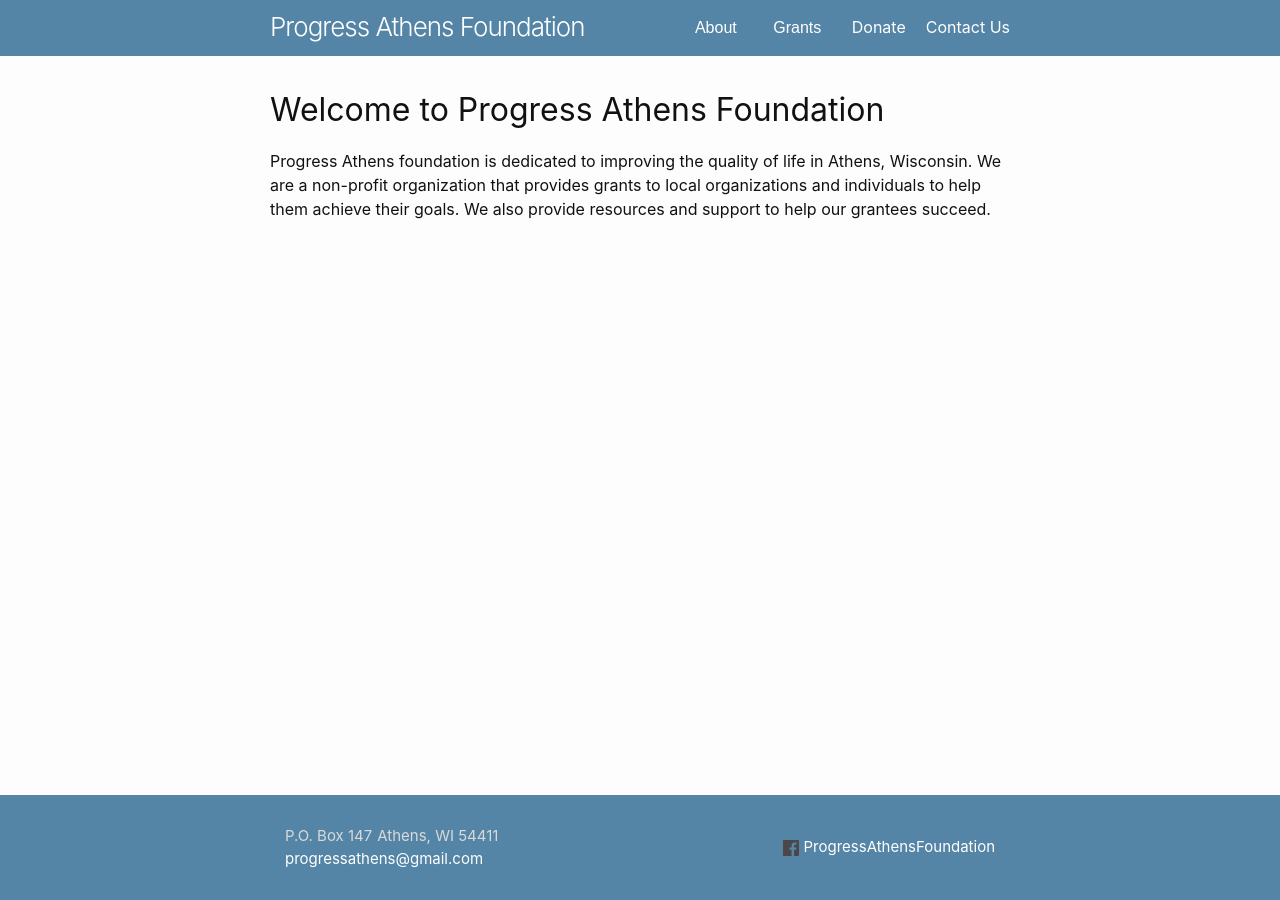
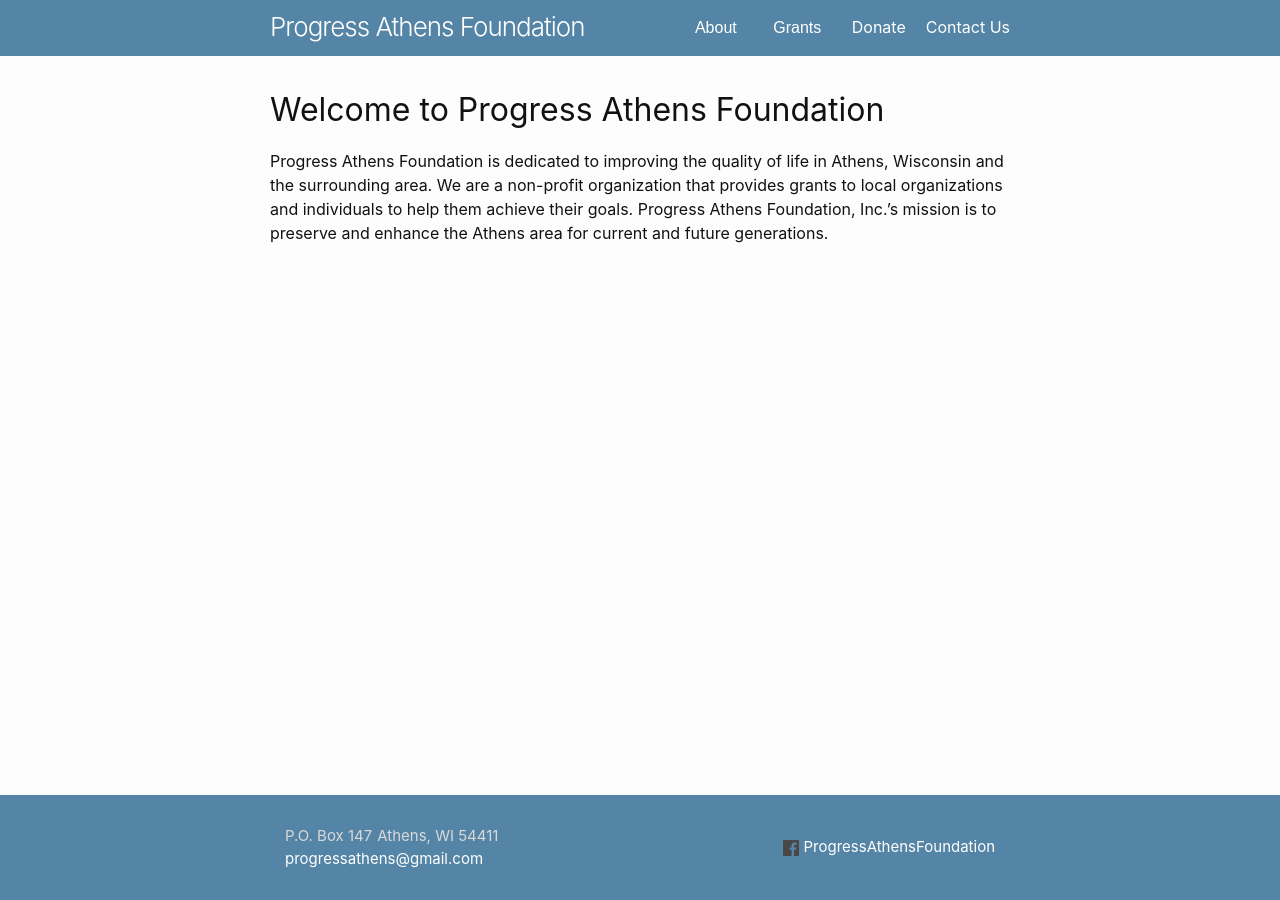
Before and after one commit to helle253/athens-foundation, a Jekyll site: the page built from index.md, in a window 1280 px wide. Built offline with Jekyll 4.4.1, drawn with Linux system fonts in a browser that asks for light colours.

Commit message:
update copy

```diff
--- a/index.md
+++ b/index.md
@@ -6,4 +6,4 @@ layout: home
 
 # Welcome to Progress Athens Foundation
 
-Progress Athens foundation is dedicated to improving the quality of life in Athens, Wisconsin. We are a non-profit organization that provides grants to local organizations and individuals to help them achieve their goals. We also provide resources and support to help our grantees succeed.
+Progress Athens Foundation is dedicated to improving the quality of life in Athens, Wisconsin and the surrounding area. We are a non-profit organization that provides grants to local organizations and individuals to help them achieve their goals. Progress Athens Foundation, Inc.'s mission is to preserve and enhance the Athens area for current and future generations.
```
